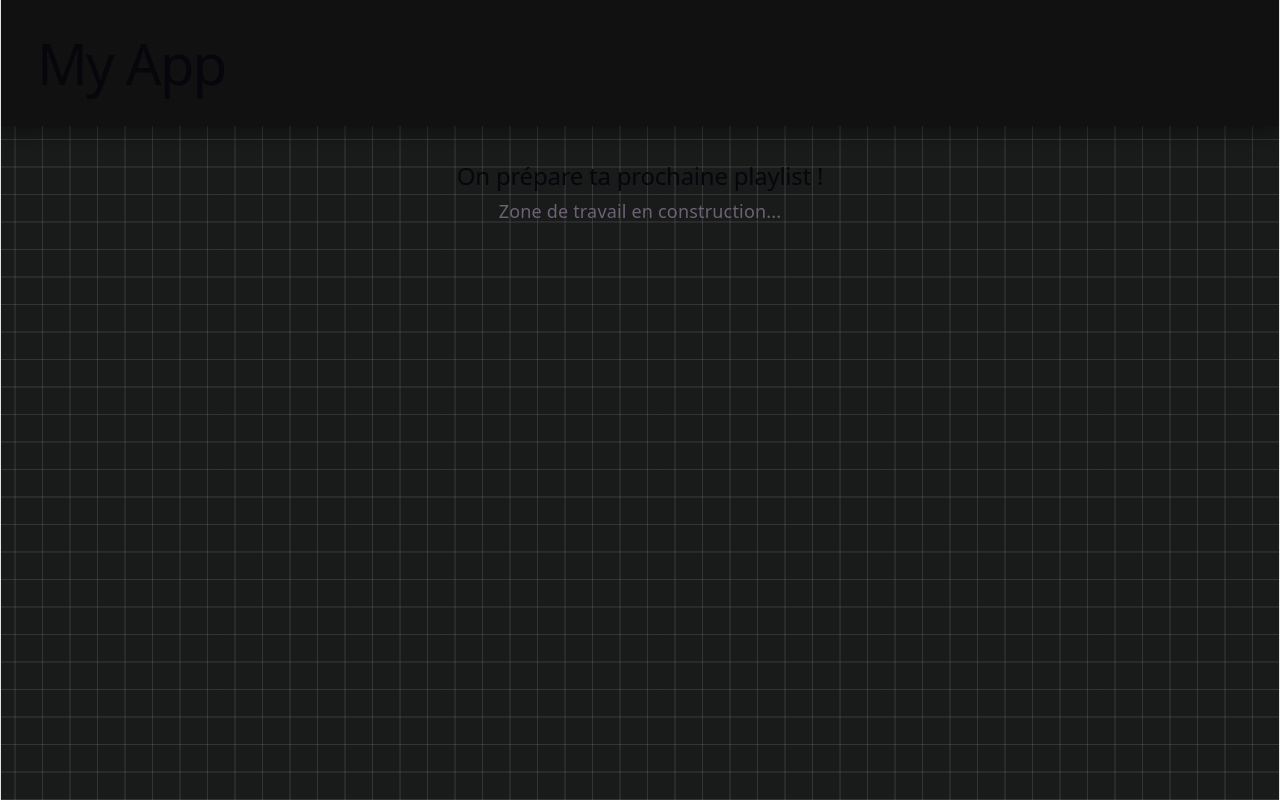
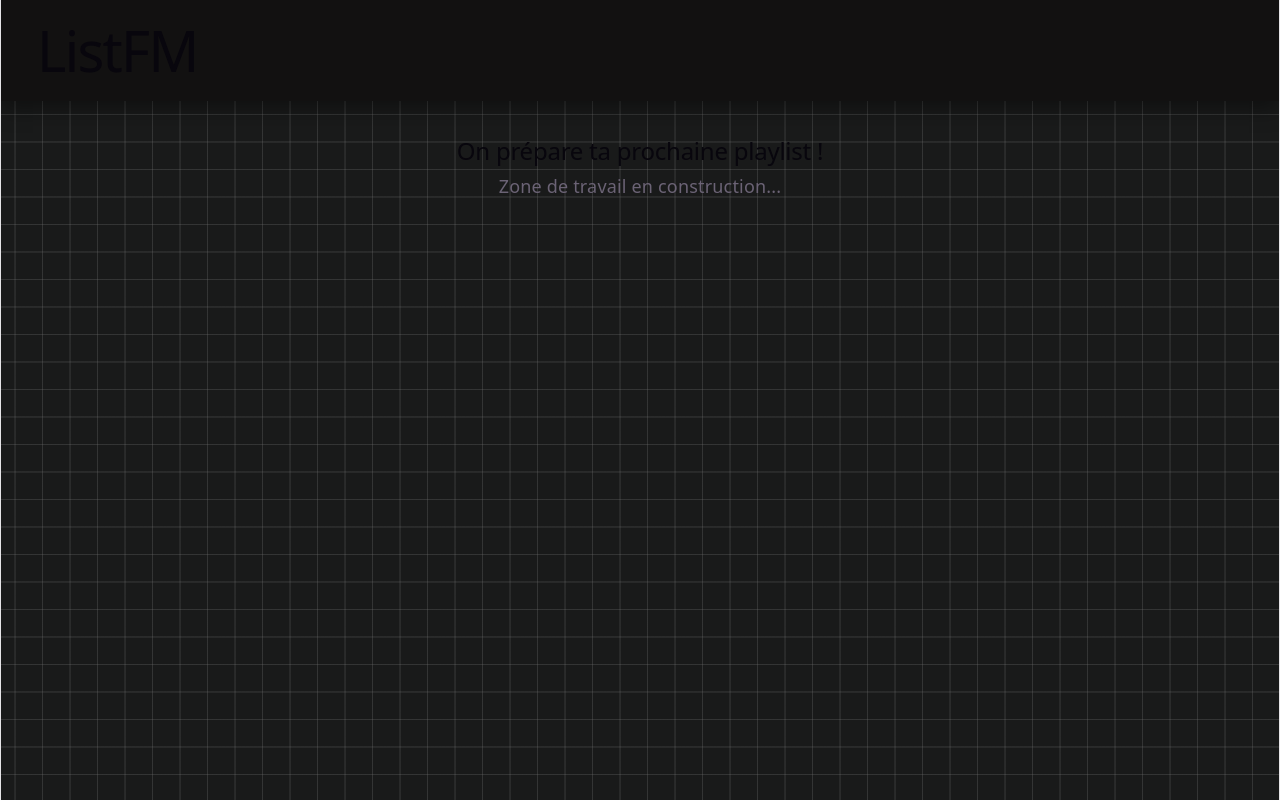
Before and after one commit to Doggo785/ListFM, a React app in the folder frontend/: page / in a window 1280 px wide. Built offline with nearby package versions, Linux system fonts and the light colour scheme; the HTML template or start-up script is replaced by a standard one.

Commit message:
style(ui): update top bar padding and title text

```diff
--- a/frontend/src/App.css
+++ b/frontend/src/App.css
@@ -9,7 +9,7 @@ html, body, #root {
 .top-bar {
   background-color: #121111;
   color: white;
-  padding: 1rem 2rem;
+  padding: 0.3rem 2rem;
   display: flex;
   align-items: center;
 
--- a/frontend/src/App.jsx
+++ b/frontend/src/App.jsx
@@ -3,7 +3,7 @@ import './App.css';
 function TopBar() {
   return(
     <header className='top-bar'>
-      <h1>My App</h1>
+      <h1>ListFM</h1>
     </header>
   );
 }
```
